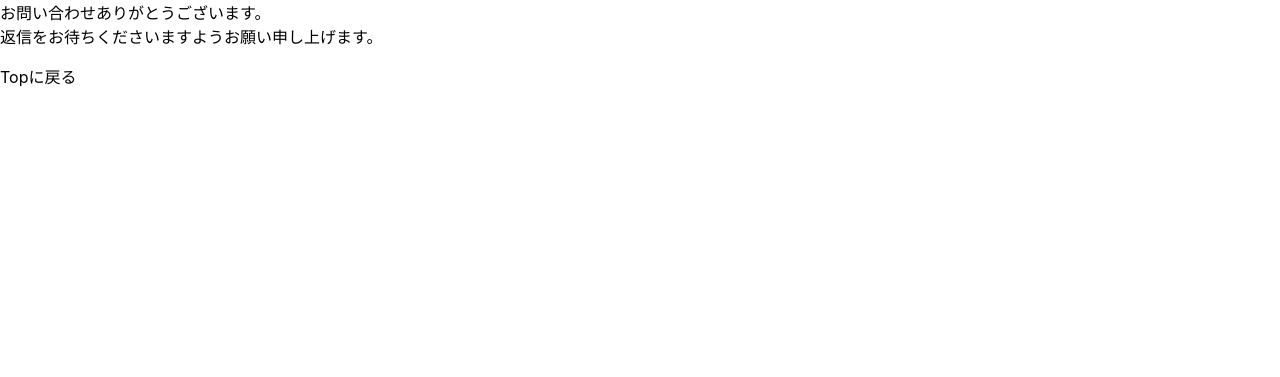
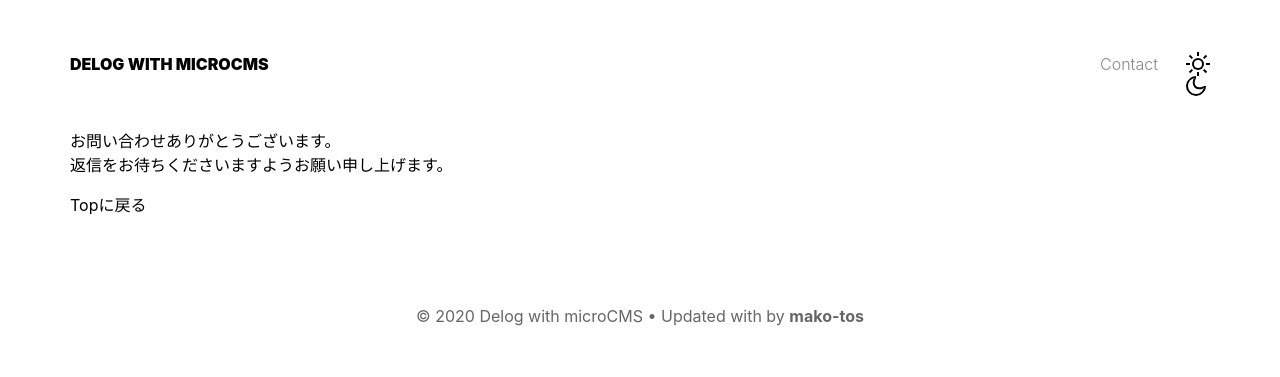
Before and after one commit to mako-tos/gatsby-starter-delog-with-microcms, a Gatsby site: page /contact-thanx in a window 1280 px wide. Built offline with nearby package versions, Linux system fonts and the light colour scheme; Gatsby itself is replaced by a stand-in of ours.

Commit message:
fix thanx page layout

```diff
--- a/src/pages/contact-thanx.js
+++ b/src/pages/contact-thanx.js
@@ -1,9 +1,10 @@
 import React from 'react'
 import { Link } from "gatsby";
 import { Helmet } from 'react-helmet';
+import Layout from '../components/layout'
 
 const Thanx = () => (
-  <>
+  <Layout>
     <Helmet>
       <title>お問合せ</title>
       <meta name="description" content={"お問合せページ"} />
@@ -13,7 +14,7 @@ const Thanx = () => (
       返信をお待ちくださいますようお願い申し上げます。
     </p>
     <Link to={'/'}>Top</Link>に戻る
-  </>
+  </Layout>
 )
 
 export default Thanx
```
